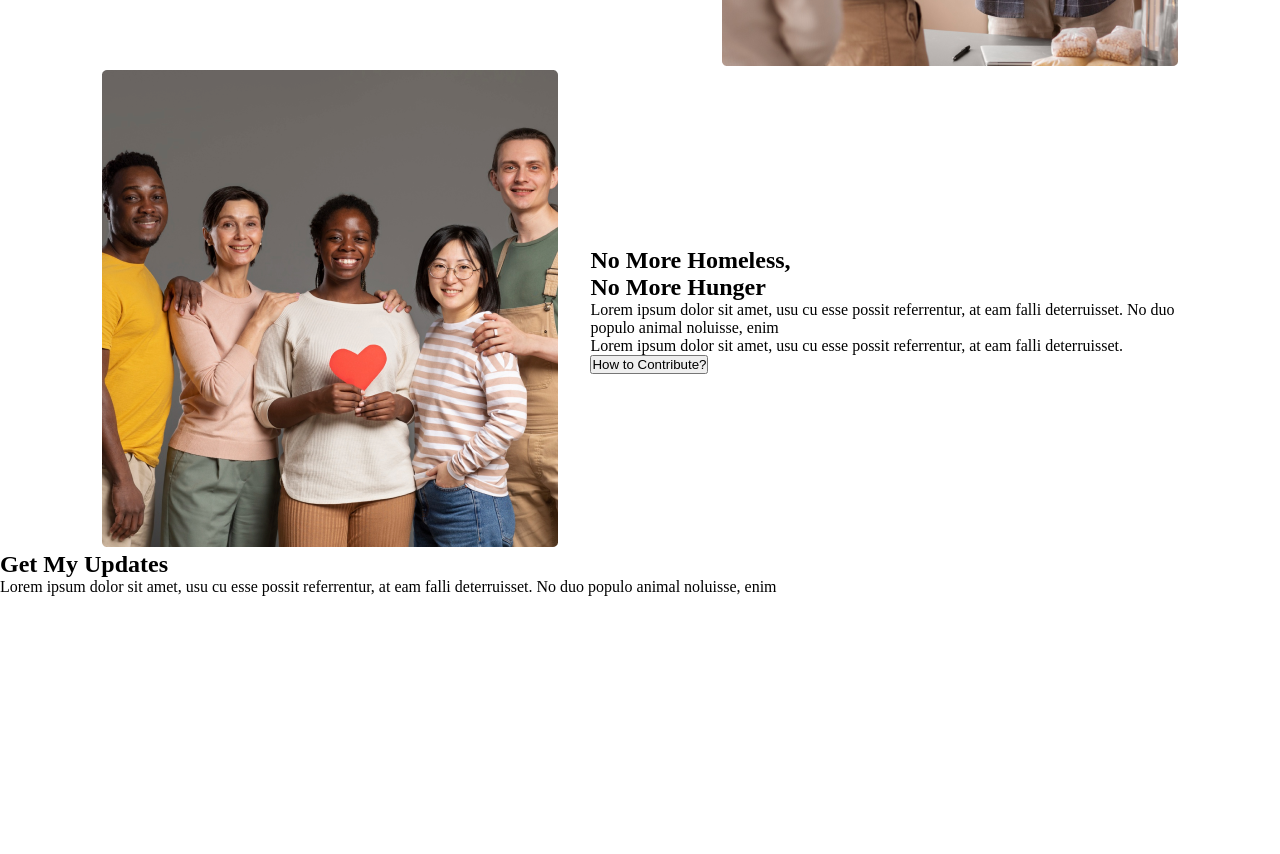
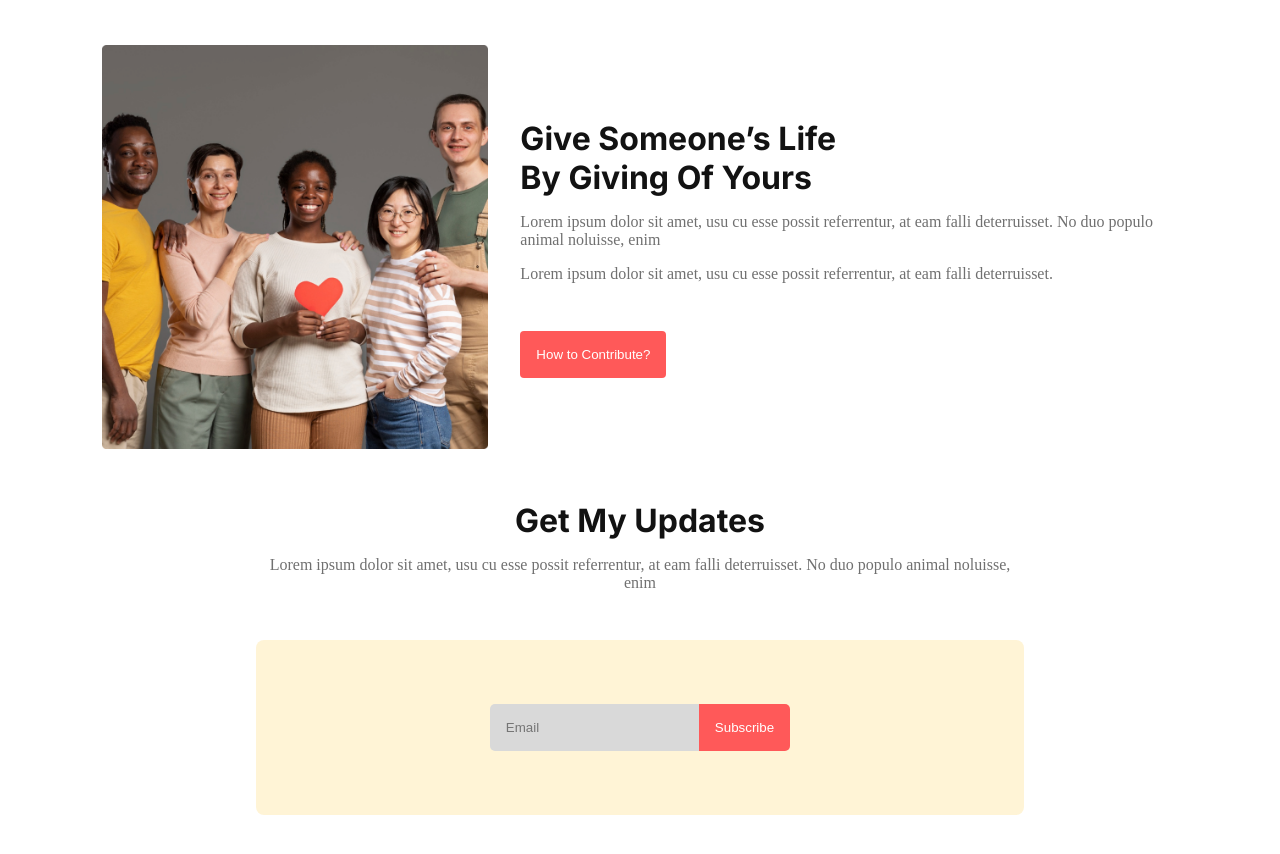
Before and after one commit to shorot-chicham/responsive-donate-today-main, a plain HTML site: page index.html in a window 1280 px wide. Shown: the part 1719-2573 px from the top of the page. Before the commit the page ends 2315 px from the top, so only its background shows below. Drawn offline with Linux system fonts and the light colour scheme.

Commit message:
added subscribe container in the site

```diff
--- a/css/styles.css
+++ b/css/styles.css
@@ -215,6 +215,33 @@ header{
     gap: 2rem;
 }
 
+.contribute-title{
+    font-family: var(--inter-font);
+    color: var(--title-color);
+    font-size: 2rem;
+    font-weight: 700;
+}
+
+.contribute-desc{
+    color: var(--description-color);
+    margin-top: 1rem;
+    margin-bottom: 1rem;
+}
+
+.contribute-btn{
+    background-color: var(--button-bg-color);
+    color: #fff;
+    padding: 1rem;
+    border: none;
+    border-radius: 4px;
+    margin-right: 1rem;
+    margin-top: 2rem;
+}
+
+.contribute-image img{
+    width: 100%;
+}
+
 /* Give Someone’s Life container styles  */
 
 .someone-container{
@@ -222,4 +249,89 @@ header{
     justify-content: center;
     align-items: center;
     gap: 2rem;
+    margin-top: 3rem;
+    margin-bottom: 3rem;
 }
+
+.someone-title{
+    font-family: var(--inter-font);
+    color: var(--title-color);
+    font-size: 2rem;
+    font-weight: 700;
+}
+
+.someone-desc{
+    color: var(--description-color);
+    margin-top: 1rem;
+    margin-bottom: 1rem;
+}
+
+.someone-btn{
+    background-color: var(--button-bg-color);
+    color: #fff;
+    padding: 1rem;
+    border: none;
+    border-radius: 4px;
+    margin-right: 1rem;
+    margin-top: 2rem;
+}
+
+.someone-image img{
+    width: 100%;
+}
+
+/* Get My Updates container styles  */
+
+.my-updates-container{
+    margin-bottom: 3rem;
+}
+
+.updates-content{
+    text-align: center;
+}
+
+.updates-title{
+    font-family: var(--inter-font);
+    font-size: 2rem;
+    font-weight: 700;
+    color: var(--title-color);
+    margin-bottom: 1rem;
+}
+
+.updates-desc{
+    color: var(--description-color);
+    width: 70%;
+    margin: auto;
+}
+
+/* subscribe container styles  */
+
+.subscribe-container{
+    margin-bottom: 3rem;
+    background-color: #FFF4D6;
+    width: 50%;
+    margin-left: auto;
+    margin-right: auto;
+    display: flex;
+    justify-content: center;
+    align-items: center;
+    padding: 4rem;
+    border-radius: 0.5rem;
+}
+
+.subscribe-content input{
+    border: none;
+    padding: 1rem;
+    border-top-left-radius: 5px;
+    border-bottom-left-radius: 5px;
+    background-color: #D9D9D9;
+}
+
+.subscribe-btn{
+    background-color: var(--button-bg-color);
+    border: none;
+    border-top-right-radius: 5px;
+    border-bottom-right-radius: 5px;
+    color: #fff;
+    padding: 1rem;
+}
--- a/index.html
+++ b/index.html
@@ -98,22 +98,28 @@
         </section>
         <!-- Give Someone’s Life section start  -->
         <section class="someone-container space">
-            <div class="contribute-image">
+            <div class="someone-image">
                 <img src="images/Rectangle 245.png" alt="">
             </div>
             <div class="someone-content">
-                <h1 class="someone-title">No More Homeless,<br>
-                    No More Hunger</h1>
+                <h1 class="someone-title">Give Someone’s Life<br>
+                    By Giving Of Yours</h1>
                 <p class="someone-desc">Lorem ipsum dolor sit amet, usu cu esse possit referrentur, at eam falli deterruisset. No duo populo animal noluisse, enim</p>
                 <p class="someone-desc">Lorem ipsum dolor sit amet, usu cu esse possit referrentur, at eam falli deterruisset.</p>
                 <button class="contribute-btn">How to Contribute?</button>
             </div>
         </section>
         <!-- Get My Updates section start  -->
-        <section class="my-updates-container">
+        <section class="my-updates-container space">
             <div class="updates-content">
                 <h1 class="updates-title">Get My Updates</h1>
                 <p class="updates-desc">Lorem ipsum dolor sit amet, usu cu esse possit referrentur, at eam falli deterruisset. No duo populo animal noluisse, enim</p>
+            </div>
+        </section>
+        <!-- subscribe section start  -->
+        <section class="subscribe-container space">
+            <div class="subscribe-content">
+                <input type="email" name="" id="" placeholder="Email"><button class="subscribe-btn">Subscribe</button>
             </div>
         </section>
     </main>
```
